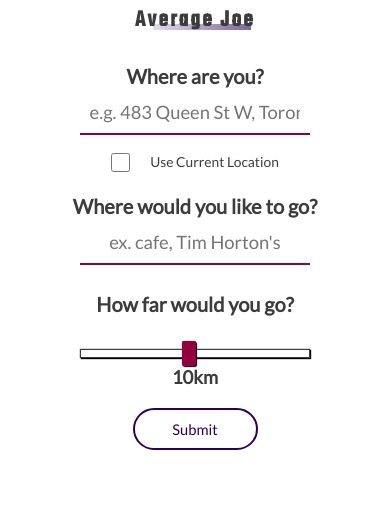
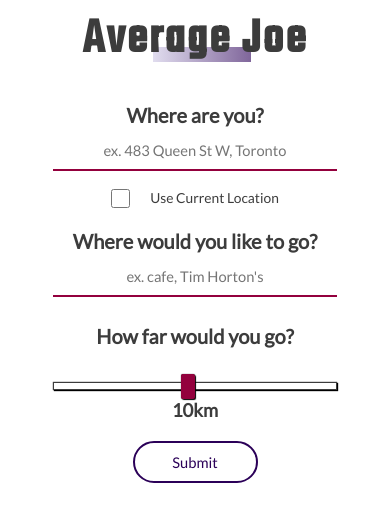
Before and after one commit to teamaveragejoe/average-joe, a React (Create React App) app: page / in a window 390 px wide. Shown: the top 522 px of the page. Built offline with nearby package versions, Linux system fonts and the light colour scheme; no server answers.

Commit message:
fixed some responsive styling

```diff
--- a/src/App.css
+++ b/src/App.css
@@ -483,7 +483,6 @@ input[type=range]:focus::-ms-fill-upper {
 /* WRITTEN DIRECTIONS */
 
 .directions-list {
-  width: 30%;
   overflow-y: auto;
   overflow-x: hidden;
 }
@@ -543,6 +542,10 @@ input[type=range]:focus::-ms-fill-upper {
 
 @media (max-width: 750px) {
 
+  h1 {
+    font-size: 50px;
+  }
+
   .form-inputs {
     flex-direction: column;
     align-items: center;
@@ -573,5 +576,18 @@ input[type=range]:focus::-ms-fill-upper {
   }
 
 
+}
 
+@media (max-width: 450px) {
+  .input-group {
+    width: 95%;
+  }
+
+  input[type=text] {
+    font-size: 0.8rem;
+  }
+
+  .map-and-locations {
+    height: 100vh;
+  }
 }
--- a/src/Form.js
+++ b/src/Form.js
@@ -9,7 +9,7 @@ function Form (props) {
           <input
             type='text'
             name='base'
-            placeholder='e.g. 483 Queen St W, Toronto, ON'
+            placeholder='ex. 483 Queen St W, Toronto'
             required
             pattern='\S.{0,40}'
             title='No empty space in the beginning please.'
```
